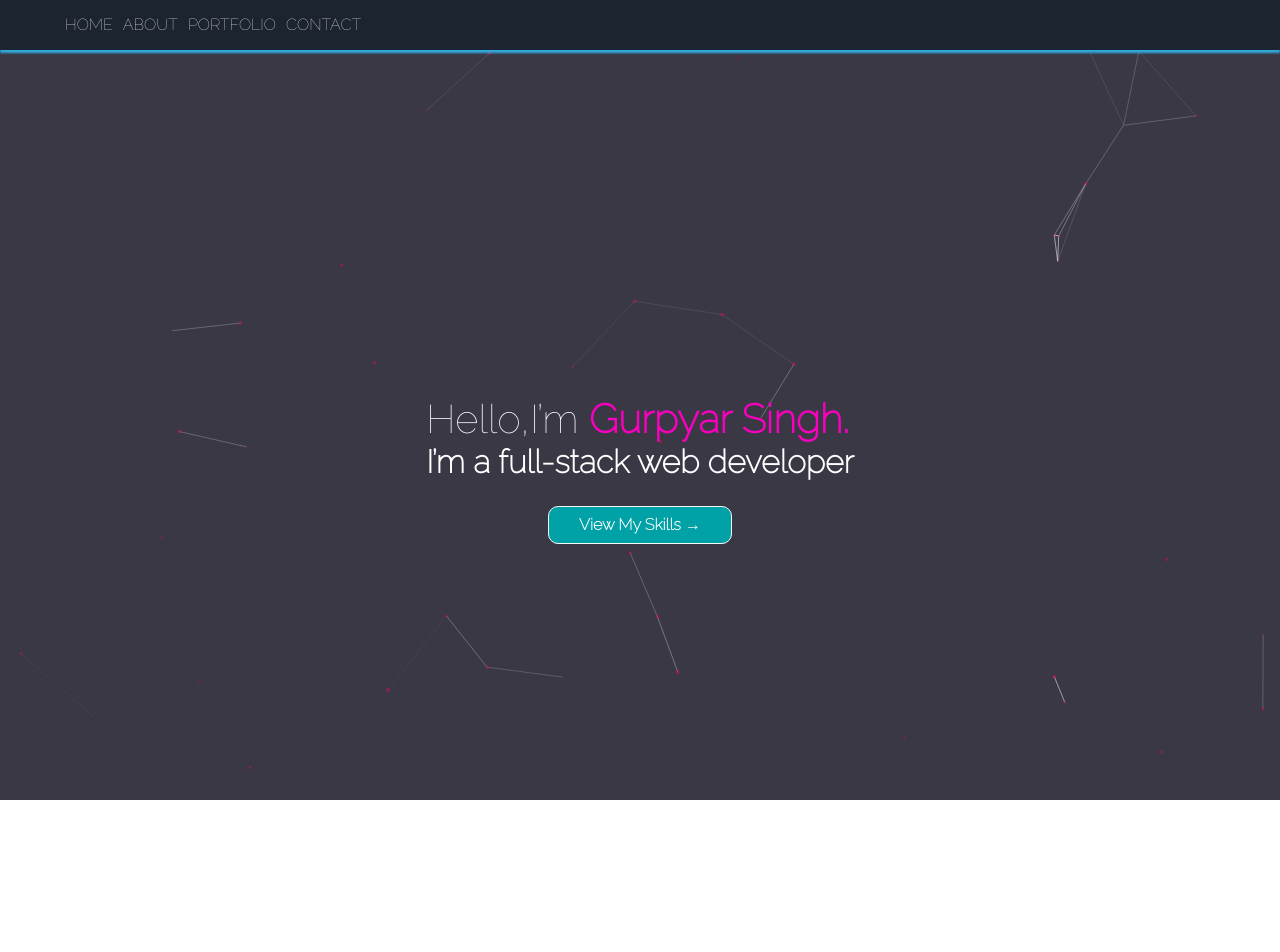
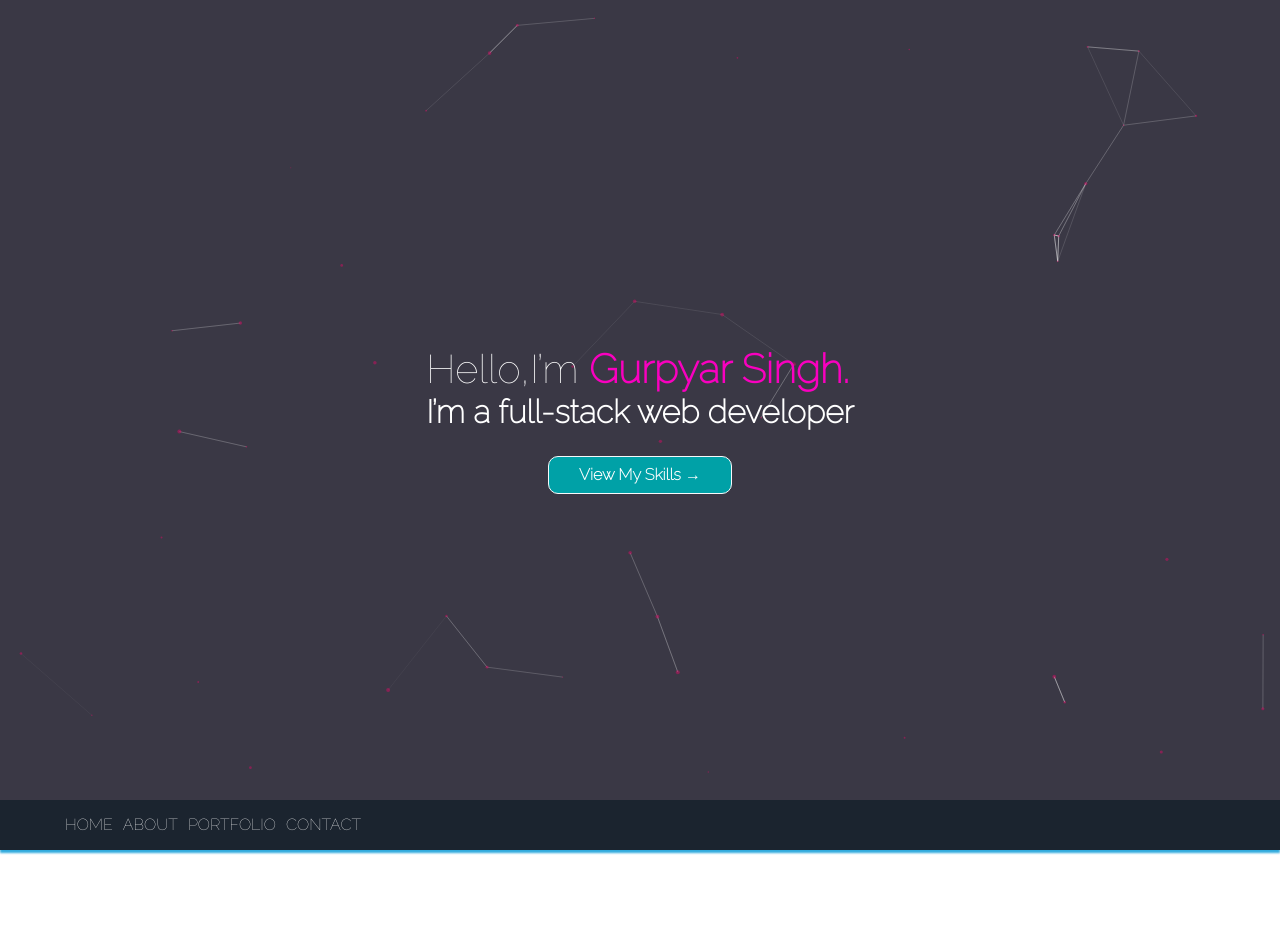
Before and after one commit to thegurpyar/portfolio-latest, a React (Create React App) app: page / in a window 1280 px wide. Shown: the top 952 px of the page. Built offline with nearby package versions, Linux system fonts and the light colour scheme.

Commit message:
Update App.js

```diff
--- a/src/App.js
+++ b/src/App.js
@@ -12,8 +12,9 @@ const App = ()=>{
   return (
 
     <div>
-<NavigationBar/>
+
 <Home/>
+    <NavigationBar/>
 <About/>
 <PortFolio/>
 <Project />
```
